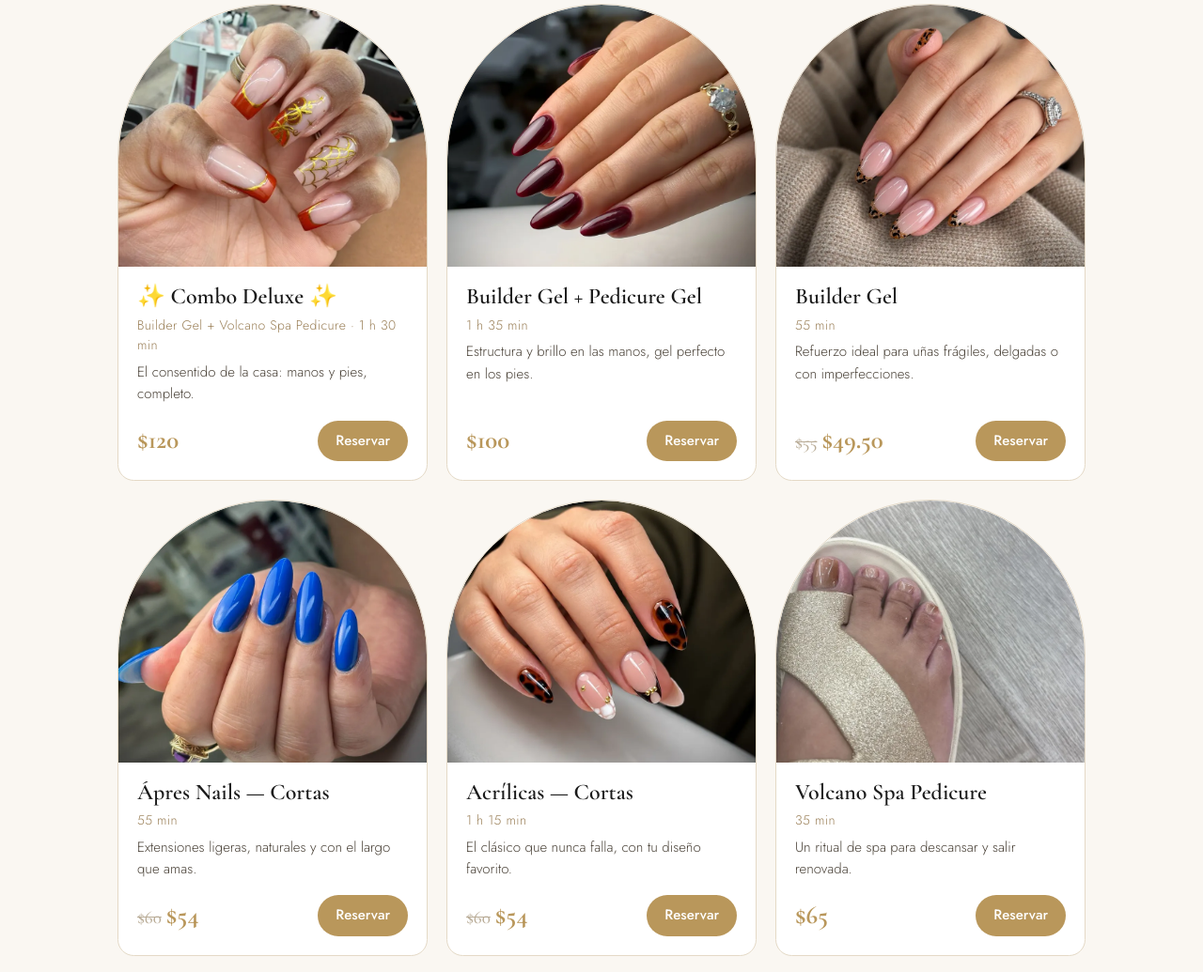
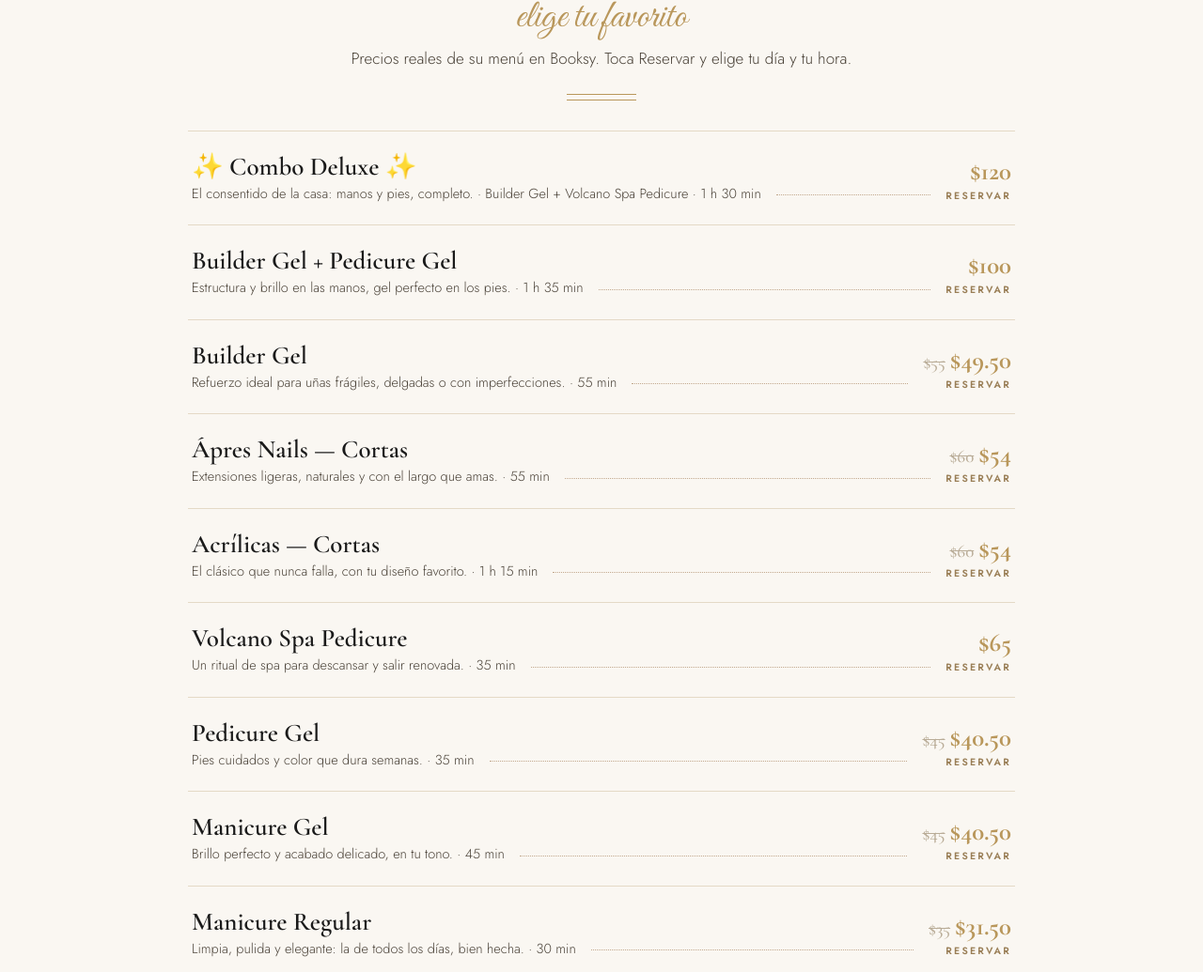
Before and after one commit to lmanzano86-ui/demo-diane-nails, a plain HTML site: page index.html in a window 1280 px wide. Shown: the part 1354-2389 px from the top of the page at 94% size. Drawn offline with nearby package versions, Linux system fonts and the light colour scheme.

Commit message:
Versión lujosa v2: servicios como carta fina con precios en dorado, héroe editorial con marco dorado, reseñas en banda oscura con cita protagonista, marca de agua DY y revelado suave — misma estética beige/dorado de la marca

```diff
--- a/index.html
+++ b/index.html
@@ -23,7 +23,7 @@
 :root{
   --fondo:#FAF7F2; --crema:#F1E9DC; --taupe:#C2A88D; --taupe-osc:#9A7F57;
   --dorado:#B9975B; --tinta:#1A1A1A; --tinta-suave:#4A4238; --linea:#E4D9C6;
-  --espacio-seccion:64px; --espacio-bloque:32px; --espacio-tarjeta:20px; --espacio-control:12px;
+  --espacio-seccion:96px; --espacio-bloque:32px; --espacio-tarjeta:20px; --espacio-control:12px;
   --sombra:0 10px 28px rgba(154,127,87,.20);
 }
 *{margin:0;padding:0;box-sizing:border-box}
@@ -165,8 +165,68 @@ footer .credito{margin-top:26px;font-size:12.5px;color:#8E8471}
   .wa{display:none}
   .sello-flota{display:block;text-align:center}
 }
-@media (prefers-reduced-motion:reduce){html{scroll-behavior:auto}.btn{transition:none}}
+/* ===== Versión lujosa (v2, solo local) ===== */
+header{transition:box-shadow .3s ease}
+header.con-sombra{box-shadow:0 8px 26px rgba(26,26,26,.09)}
+.btn{letter-spacing:.4px}
+.btn:hover{transform:translateY(-1px);box-shadow:0 8px 20px rgba(154,127,87,.28)}
+.hero{padding:76px 0 100px}
+.hero .kicker{display:flex;align-items:center;gap:14px;letter-spacing:5px}
+.hero .kicker::before{content:"";width:46px;height:1px;background:var(--dorado);flex:none}
+.hero-foto .arco{outline:1px solid rgba(185,151,91,.75);outline-offset:9px}
+.hero-foto .arco img{transition:transform 1.4s ease}
+.hero-foto:hover .arco img{transform:scale(1.04)}
+.prueba span{background:transparent}
+.tit h2{font-size:44px}
+.tit::after{content:"";display:block;width:74px;height:5px;border-top:1px solid var(--dorado);border-bottom:1px solid var(--dorado);margin:24px auto 0}
+/* Servicios como carta fina */
+.carta{max-width:880px;margin:0 auto}
+.carta-item{display:flex;align-items:flex-end;gap:16px;padding:22px 4px;border-bottom:1px solid var(--linea);text-decoration:none;transition:background .3s ease}
+.carta-item:first-child{border-top:1px solid var(--linea)}
+.carta-item:hover{background:rgba(241,233,220,.55)}
+.carta-info{display:flex;flex-direction:column;gap:2px}
+.carta-nombre{font-family:'Cormorant Garamond',serif;font-size:27px;font-weight:600;line-height:1.15}
+.carta-desc{font-size:14.5px;color:var(--tinta-suave)}
+.carta-puntos{flex:1;border-bottom:1px dotted var(--taupe);margin-bottom:9px;min-width:22px}
+.carta-lado{text-align:right;flex:none}
+.carta-precio{font-family:'Cormorant Garamond',serif;font-size:27px;font-weight:700;color:var(--dorado);white-space:nowrap;line-height:1}
+.carta-precio s{font-size:19px;color:#B9AC97;font-weight:500;margin-right:5px}
+.carta-res{display:block;font-size:10.5px;letter-spacing:2.2px;color:var(--taupe-osc);font-weight:600;text-transform:uppercase;margin-top:3px}
+/* Galería con marco fino */
+.grid-gal figure{outline:1px solid rgba(185,151,91,.65);outline-offset:5px}
+.grid-gal img{transition:transform 1.2s ease}
+.grid-gal figure:hover img{transform:scale(1.05)}
+/* Marca de agua DY en El salón */
+#salon{position:relative;overflow:hidden}
+#salon::after{content:"DY";position:absolute;right:-24px;top:6px;font-family:'Cormorant Garamond',serif;font-size:330px;font-weight:700;color:rgba(185,151,91,.10);line-height:1;pointer-events:none}
+#salon .wrap{position:relative;z-index:1}
+/* Reseñas sobre banda oscura (el negro/dorado de su propio cartel) */
+.fondo-oscuro{background:var(--tinta);color:#EDE6D8}
+.fondo-oscuro .tit h2{color:#fff}
+.fondo-oscuro .tit p{color:#CFC4AC}
+.cita-grande{text-align:center;max-width:760px;margin:0 auto}
+.cita-grande .estrellas{color:var(--dorado);letter-spacing:6px;font-size:19px}
+.cita-grande blockquote{font-family:'Cormorant Garamond',serif;font-size:44px;font-style:italic;line-height:1.2;margin:16px 0 10px;color:#fff}
+.cita-grande .quien{font-size:14.5px;color:#CFC4AC;letter-spacing:1.6px;text-transform:uppercase}
+.citas-mini{display:flex;flex-wrap:wrap;gap:34px;justify-content:center;margin-top:44px}
+.citas-mini figure{text-align:center;max-width:300px}
+.citas-mini blockquote{font-family:'Cormorant Garamond',serif;font-size:25px;font-style:italic;line-height:1.3;color:#EDE6D8}
+.citas-mini figcaption{font-size:13.5px;color:#B9AC97;margin-top:6px;letter-spacing:1px}
+.fondo-oscuro .nota-centro{color:#CFC4AC}
+.fondo-oscuro .nota-centro a{color:#E9CE8C}
+footer{border-top:2px solid var(--dorado)}
+/* Revelado suave al bajar */
+html.js .revela{opacity:0;transform:translateY(16px);transition:opacity .9s ease,transform .9s ease}
+html.js .revela.visible{opacity:1;transform:none}
+@media (max-width:620px){
+  .carta-nombre{font-size:23px}.carta-precio{font-size:23px}
+  .cita-grande blockquote{font-size:33px}
+  #salon::after{font-size:200px}
+}
+@media print{html.js .revela{opacity:1;transform:none}}
+@media (prefers-reduced-motion:reduce){html{scroll-behavior:auto}.btn{transition:none}html.js .revela{opacity:1;transform:none;transition:none}.grid-gal img,.hero-foto .arco img{transition:none}}
 </style>
+<script>document.documentElement.classList.add("js")</script>
 </head>
 <body>
 <header>
@@ -217,88 +277,52 @@ footer .credito{margin-top:26px;font-size:12.5px;color:#8E8471}
       <h2><span data-es="Servicios y precios" data-en="Services &amp; prices">Servicios y precios</span><br><span class="script" data-es="elige tu favorito" data-en="pick your favorite">elige tu favorito</span></h2>
       <p data-es="Precios reales de su menú en Booksy. Toca Reservar y elige tu día y tu hora." data-en="Real prices from her Booksy menu. Tap Book and pick your day and time.">Precios reales de su menú en Booksy. Toca Reservar y elige tu día y tu hora.</p>
     </div>
-    <div class="grid-serv">
-      <article class="tarjeta">
-        <div class="foto"><img src="imgs/svc-combo.webp" alt="Diseño de uñas de lujo, trabajo real del salón" loading="lazy" width="600" height="510"></div>
-        <div class="cuerpo">
-          <h3>✨ Combo Deluxe ✨</h3>
-          <div class="dur">Builder Gel + Volcano Spa Pedicure · 1 h 30 min</div>
-          <p class="desc" data-es="El consentido de la casa: manos y pies, completo." data-en="The house favorite: hands and feet, complete.">El consentido de la casa: manos y pies, completo.</p>
-          <div class="pie"><span class="precio">$120</span><a class="btn btn-dorado btn-mini" target="_blank" rel="noopener" href="https://booksy.com/en-us/1445286_diane-nails-salon-yhc_nail-salon_15761_tampa" data-es="Reservar" data-en="Book">Reservar</a></div>
-        </div>
-      </article>
-      <article class="tarjeta">
-        <div class="foto"><img src="imgs/svc-builderpedi.webp" alt="Uñas almendra en tono burdeos, trabajo real del salón" loading="lazy" width="600" height="510"></div>
-        <div class="cuerpo">
-          <h3>Builder Gel + Pedicure Gel</h3>
-          <div class="dur">1 h 35 min</div>
-          <p class="desc" data-es="Estructura y brillo en las manos, gel perfecto en los pies." data-en="Structure and shine on your hands, perfect gel on your feet.">Estructura y brillo en las manos, gel perfecto en los pies.</p>
-          <div class="pie"><span class="precio">$100</span><a class="btn btn-dorado btn-mini" target="_blank" rel="noopener" href="https://booksy.com/en-us/1445286_diane-nails-salon-yhc_nail-salon_15761_tampa" data-es="Reservar" data-en="Book">Reservar</a></div>
-        </div>
-      </article>
-      <article class="tarjeta">
-        <div class="foto"><img src="imgs/svc-builder.webp" alt="Builder gel en rosa lechoso con detalle animal print" loading="lazy" width="600" height="510"></div>
-        <div class="cuerpo">
-          <h3>Builder Gel</h3>
-          <div class="dur">55 min</div>
-          <p class="desc" data-es="Refuerzo ideal para uñas frágiles, delgadas o con imperfecciones." data-en="The ideal overlay for fragile, thin or imperfect nails.">Refuerzo ideal para uñas frágiles, delgadas o con imperfecciones.</p>
-          <div class="pie"><span class="precio"><s>$55</s>$49.50</span><a class="btn btn-dorado btn-mini" target="_blank" rel="noopener" href="https://booksy.com/en-us/1445286_diane-nails-salon-yhc_nail-salon_15761_tampa" data-es="Reservar" data-en="Book">Reservar</a></div>
-        </div>
-      </article>
-      <article class="tarjeta">
-        <div class="foto"><img src="imgs/svc-apres.webp" alt="Uñas aprés en azul intenso, trabajo real del salón" loading="lazy" width="600" height="510"></div>
-        <div class="cuerpo">
-          <h3 data-es="Ápres Nails — Cortas" data-en="Ápres Nails — Short">Ápres Nails — Cortas</h3>
-          <div class="dur">55 min</div>
-          <p class="desc" data-es="Extensiones ligeras, naturales y con el largo que amas." data-en="Light, natural extensions at the length you love.">Extensiones ligeras, naturales y con el largo que amas.</p>
-          <div class="pie"><span class="precio"><s>$60</s>$54</span><a class="btn btn-dorado btn-mini" target="_blank" rel="noopener" href="https://booksy.com/en-us/1445286_diane-nails-salon-yhc_nail-salon_15761_tampa" data-es="Reservar" data-en="Book">Reservar</a></div>
-        </div>
-      </article>
-      <article class="tarjeta">
-        <div class="foto"><img src="imgs/svc-acrylic.webp" alt="Uñas acrílicas con diseño tortuga y francesa" loading="lazy" width="600" height="510"></div>
-        <div class="cuerpo">
-          <h3 data-es="Acrílicas — Cortas" data-en="Acrylic Nails — Short">Acrílicas — Cortas</h3>
-          <div class="dur">1 h 15 min</div>
-          <p class="desc" data-es="El clásico que nunca falla, con tu diseño favorito." data-en="The classic that never fails, with your favorite design.">El clásico que nunca falla, con tu diseño favorito.</p>
-          <div class="pie"><span class="precio"><s>$60</s>$54</span><a class="btn btn-dorado btn-mini" target="_blank" rel="noopener" href="https://booksy.com/en-us/1445286_diane-nails-salon-yhc_nail-salon_15761_tampa" data-es="Reservar" data-en="Book">Reservar</a></div>
-        </div>
-      </article>
-      <article class="tarjeta">
-        <div class="foto"><img src="imgs/svc-volcano.webp" alt="Pedicura spa con acabado natural" loading="lazy" width="600" height="510"></div>
-        <div class="cuerpo">
-          <h3>Volcano Spa Pedicure</h3>
-          <div class="dur">35 min</div>
-          <p class="desc" data-es="Un ritual de spa para descansar y salir renovada." data-en="A spa ritual to relax and leave renewed.">Un ritual de spa para descansar y salir renovada.</p>
-          <div class="pie"><span class="precio">$65</span><a class="btn btn-dorado btn-mini" target="_blank" rel="noopener" href="https://booksy.com/en-us/1445286_diane-nails-salon-yhc_nail-salon_15761_tampa" data-es="Reservar" data-en="Book">Reservar</a></div>
-        </div>
-      </article>
-      <article class="tarjeta">
-        <div class="foto"><img src="imgs/svc-pedigel.webp" alt="Pedicura en gel, trabajo real del salón" loading="lazy" width="600" height="510"></div>
-        <div class="cuerpo">
-          <h3>Pedicure Gel</h3>
-          <div class="dur">35 min</div>
-          <p class="desc" data-es="Pies cuidados y color que dura semanas." data-en="Well-kept feet and color that lasts for weeks.">Pies cuidados y color que dura semanas.</p>
-          <div class="pie"><span class="precio"><s>$45</s>$40.50</span><a class="btn btn-dorado btn-mini" target="_blank" rel="noopener" href="https://booksy.com/en-us/1445286_diane-nails-salon-yhc_nail-salon_15761_tampa" data-es="Reservar" data-en="Book">Reservar</a></div>
-        </div>
-      </article>
-      <article class="tarjeta">
-        <div class="foto"><img src="imgs/svc-manigel.webp" alt="Manicura en gel rosa con diseño delicado" loading="lazy" width="600" height="510"></div>
-        <div class="cuerpo">
-          <h3>Manicure Gel</h3>
-          <div class="dur">45 min</div>
-          <p class="desc" data-es="Brillo perfecto y acabado delicado, en tu tono." data-en="Perfect shine and a delicate finish, in your shade.">Brillo perfecto y acabado delicado, en tu tono.</p>
-          <div class="pie"><span class="precio"><s>$45</s>$40.50</span><a class="btn btn-dorado btn-mini" target="_blank" rel="noopener" href="https://booksy.com/en-us/1445286_diane-nails-salon-yhc_nail-salon_15761_tampa" data-es="Reservar" data-en="Book">Reservar</a></div>
-        </div>
-      </article>
-      <article class="tarjeta">
-        <div class="foto"><img src="imgs/svc-manireg.webp" alt="Manicura clásica en blanco lechoso" loading="lazy" width="600" height="510"></div>
-        <div class="cuerpo">
-          <h3>Manicure Regular</h3>
-          <div class="dur">30 min</div>
-          <p class="desc" data-es="Limpia, pulida y elegante: la de todos los días, bien hecha." data-en="Clean, polished and elegant: the everyday one, done right.">Limpia, pulida y elegante: la de todos los días, bien hecha.</p>
-          <div class="pie"><span class="precio"><s>$35</s>$31.50</span><a class="btn btn-dorado btn-mini" target="_blank" rel="noopener" href="https://booksy.com/en-us/1445286_diane-nails-salon-yhc_nail-salon_15761_tampa" data-es="Reservar" data-en="Book">Reservar</a></div>
-        </div>
-      </article>
+    <div class="carta">
+      <a class="carta-item" target="_blank" rel="noopener" href="https://booksy.com/en-us/1445286_diane-nails-salon-yhc_nail-salon_15761_tampa">
+        <span class="carta-info"><span class="carta-nombre">✨ Combo Deluxe ✨</span><span class="carta-desc" data-es="El consentido de la casa: manos y pies, completo. · Builder Gel + Volcano Spa Pedicure · 1 h 30 min" data-en="The house favorite: hands and feet, complete. · Builder Gel + Volcano Spa Pedicure · 1 h 30 min">El consentido de la casa: manos y pies, completo. · Builder Gel + Volcano Spa Pedicure · 1 h 30 min</span></span>
+        <span class="carta-puntos" aria-hidden="true"></span>
+        <span class="carta-lado"><span class="carta-precio">$120</span><span class="carta-res" data-es="Reservar" data-en="Book">Reservar</span></span>
+      </a>
+      <a class="carta-item" target="_blank" rel="noopener" href="https://booksy.com/en-us/1445286_diane-nails-salon-yhc_nail-salon_15761_tampa">
+        <span class="carta-info"><span class="carta-nombre">Builder Gel + Pedicure Gel</span><span class="carta-desc" data-es="Estructura y brillo en las manos, gel perfecto en los pies. · 1 h 35 min" data-en="Structure and shine on your hands, perfect gel on your feet. · 1 h 35 min">Estructura y brillo en las manos, gel perfecto en los pies. · 1 h 35 min</span></span>
+        <span class="carta-puntos" aria-hidden="true"></span>
+        <span class="carta-lado"><span class="carta-precio">$100</span><span class="carta-res" data-es="Reservar" data-en="Book">Reservar</span></span>
+      </a>
+      <a class="carta-item" target="_blank" rel="noopener" href="https://booksy.com/en-us/1445286_diane-nails-salon-yhc_nail-salon_15761_tampa">
+        <span class="carta-info"><span class="carta-nombre">Builder Gel</span><span class="carta-desc" data-es="Refuerzo ideal para uñas frágiles, delgadas o con imperfecciones. · 55 min" data-en="The ideal overlay for fragile, thin or imperfect nails. · 55 min">Refuerzo ideal para uñas frágiles, delgadas o con imperfecciones. · 55 min</span></span>
+        <span class="carta-puntos" aria-hidden="true"></span>
+        <span class="carta-lado"><span class="carta-precio"><s>$55</s>$49.50</span><span class="carta-res" data-es="Reservar" data-en="Book">Reservar</span></span>
+      </a>
+      <a class="carta-item" target="_blank" rel="noopener" href="https://booksy.com/en-us/1445286_diane-nails-salon-yhc_nail-salon_15761_tampa">
+        <span class="carta-info"><span class="carta-nombre" data-es="Ápres Nails — Cortas" data-en="Ápres Nails — Short">Ápres Nails — Cortas</span><span class="carta-desc" data-es="Extensiones ligeras, naturales y con el largo que amas. · 55 min" data-en="Light, natural extensions at the length you love. · 55 min">Extensiones ligeras, naturales y con el largo que amas. · 55 min</span></span>
+        <span class="carta-puntos" aria-hidden="true"></span>
+        <span class="carta-lado"><span class="carta-precio"><s>$60</s>$54</span><span class="carta-res" data-es="Reservar" data-en="Book">Reservar</span></span>
+      </a>
+      <a class="carta-item" target="_blank" rel="noopener" href="https://booksy.com/en-us/1445286_diane-nails-salon-yhc_nail-salon_15761_tampa">
+        <span class="carta-info"><span class="carta-nombre" data-es="Acrílicas — Cortas" data-en="Acrylic Nails — Short">Acrílicas — Cortas</span><span class="carta-desc" data-es="El clásico que nunca falla, con tu diseño favorito. · 1 h 15 min" data-en="The classic that never fails, with your favorite design. · 1 h 15 min">El clásico que nunca falla, con tu diseño favorito. · 1 h 15 min</span></span>
+        <span class="carta-puntos" aria-hidden="true"></span>
+        <span class="carta-lado"><span class="carta-precio"><s>$60</s>$54</span><span class="carta-res" data-es="Reservar" data-en="Book">Reservar</span></span>
+      </a>
+      <a class="carta-item" target="_blank" rel="noopener" href="https://booksy.com/en-us/1445286_diane-nails-salon-yhc_nail-salon_15761_tampa">
+        <span class="carta-info"><span class="carta-nombre">Volcano Spa Pedicure</span><span class="carta-desc" data-es="Un ritual de spa para descansar y salir renovada. · 35 min" data-en="A spa ritual to relax and leave renewed. · 35 min">Un ritual de spa para descansar y salir renovada. · 35 min</span></span>
+        <span class="carta-puntos" aria-hidden="true"></span>
+        <span class="carta-lado"><span class="carta-precio">$65</span><span class="carta-res" data-es="Reservar" data-en="Book">Reservar</span></span>
+      </a>
+      <a class="carta-item" target="_blank" rel="noopener" href="https://booksy.com/en-us/1445286_diane-nails-salon-yhc_nail-salon_15761_tampa">
+        <span class="carta-info"><span class="carta-nombre">Pedicure Gel</span><span class="carta-desc" data-es="Pies cuidados y color que dura semanas. · 35 min" data-en="Well-kept feet and color that lasts for weeks. · 35 min">Pies cuidados y color que dura semanas. · 35 min</span></span>
+        <span class="carta-puntos" aria-hidden="true"></span>
+        <span class="carta-lado"><span class="carta-precio"><s>$45</s>$40.50</span><span class="carta-res" data-es="Reservar" data-en="Book">Reservar</span></span>
+      </a>
+      <a class="carta-item" target="_blank" rel="noopener" href="https://booksy.com/en-us/1445286_diane-nails-salon-yhc_nail-salon_15761_tampa">
+        <span class="carta-info"><span class="carta-nombre">Manicure Gel</span><span class="carta-desc" data-es="Brillo perfecto y acabado delicado, en tu tono. · 45 min" data-en="Perfect shine and a delicate finish, in your shade. · 45 min">Brillo perfecto y acabado delicado, en tu tono. · 45 min</span></span>
+        <span class="carta-puntos" aria-hidden="true"></span>
+        <span class="carta-lado"><span class="carta-precio"><s>$45</s>$40.50</span><span class="carta-res" data-es="Reservar" data-en="Book">Reservar</span></span>
+      </a>
+      <a class="carta-item" target="_blank" rel="noopener" href="https://booksy.com/en-us/1445286_diane-nails-salon-yhc_nail-salon_15761_tampa">
+        <span class="carta-info"><span class="carta-nombre">Manicure Regular</span><span class="carta-desc" data-es="Limpia, pulida y elegante: la de todos los días, bien hecha. · 30 min" data-en="Clean, polished and elegant: the everyday one, done right. · 30 min">Limpia, pulida y elegante: la de todos los días, bien hecha. · 30 min</span></span>
+        <span class="carta-puntos" aria-hidden="true"></span>
+        <span class="carta-lado"><span class="carta-precio"><s>$35</s>$31.50</span><span class="carta-res" data-es="Reservar" data-en="Book">Reservar</span></span>
+      </a>
     </div>
     <p class="nota-centro"><span data-es="¿Buscas otro servicio? En su menú de Booksy hay 20: rellenos, rubber base, largos y más." data-en="Looking for something else? Her Booksy menu has 20 services: fills, rubber base, lengths and more.">¿Buscas otro servicio? En su menú de Booksy hay 20: rellenos, rubber base, largos y más.</span> <a target="_blank" rel="noopener" href="https://booksy.com/en-us/1445286_diane-nails-salon-yhc_nail-salon_15761_tampa" data-es="Ver el menú completo" data-en="See the full menu">Ver el menú completo</a></p>
   </div>
@@ -358,16 +382,20 @@ footer .credito{margin-top:26px;font-size:12.5px;color:#8E8471}
   </div>
 </section>
 
-<section id="resenas">
+<section id="resenas" class="fondo-oscuro">
   <div class="wrap">
     <div class="tit">
       <h2><span data-es="Lo que dicen sus clientas" data-en="What her clients say">Lo que dicen sus clientas</span></h2>
       <p data-es="Reseñas reales de Booksy, donde tiene 5.0 con 172 reseñas." data-en="Real Booksy reviews, where she holds 5.0 with 172 reviews.">Reseñas reales de Booksy, donde tiene 5.0 con 172 reseñas.</p>
     </div>
-    <div class="grid-res">
-      <div class="resena"><div class="estrellas">★★★★★</div><blockquote>“Recomiendo a Diane 100%”</blockquote><div class="quien">Mariangeli · Builder Gel · Booksy</div></div>
-      <div class="resena"><div class="estrellas">★★★★★</div><blockquote>“Diane is the best nail tech”</blockquote><div class="quien">Jodi · Builder Gel + Pedicure Gel · Booksy</div></div>
-      <div class="resena"><div class="estrellas">★★★★★</div><blockquote>“Me encanta”</blockquote><div class="quien">Odelmis · Builder Gel + Pedicure Gel · Booksy</div></div>
+    <div class="cita-grande">
+      <div class="estrellas">★★★★★</div>
+      <blockquote>“Diane is the best nail tech”</blockquote>
+      <div class="quien">Jodi · Builder Gel + Pedicure Gel · Booksy</div>
+    </div>
+    <div class="citas-mini">
+      <figure><blockquote>“Recomiendo a Diane 100%”</blockquote><figcaption>Mariangeli · Builder Gel · Booksy</figcaption></figure>
+      <figure><blockquote>“Me encanta”</blockquote><figcaption>Odelmis · Builder Gel + Pedicure Gel · Booksy</figcaption></figure>
     </div>
     <p class="nota-centro"><a target="_blank" rel="noopener" href="https://www.google.com/maps/place/Diane+Nails+Sal%C3%B3n+%26+YHC/@28.0113335,-82.4779555" data-es="Verla en Google Maps · 4.9 con 34 reseñas" data-en="See her on Google Maps · 4.9 with 34 reviews">Verla en Google Maps · 4.9 con 34 reseñas</a></p>
   </div>
@@ -430,6 +458,15 @@ function setLang(lang){
   try{ localStorage.setItem('diane-lang', lang); }catch(e){}
 }
 (function(){
+  var cab = document.querySelector('header');
+  window.addEventListener('scroll', function(){ cab.classList.toggle('con-sombra', window.scrollY > 10); }, {passive:true});
+  var els = document.querySelectorAll('.tit, .carta-item, .grid-gal figure, .chip-mas, .cita-grande, .citas-mini figure, .dato, .salon-fotos, .lista-cafe li');
+  if('IntersectionObserver' in window){
+    var io = new IntersectionObserver(function(entries){
+      entries.forEach(function(e){ if(e.isIntersecting){ e.target.classList.add('visible'); io.unobserve(e.target); } });
+    }, {threshold:.12});
+    els.forEach(function(el){ el.classList.add('revela'); io.observe(el); });
+  }
   var saved = null;
   try{ saved = localStorage.getItem('diane-lang'); }catch(e){}
   if(saved === 'en'){ setLang('en'); }
```
